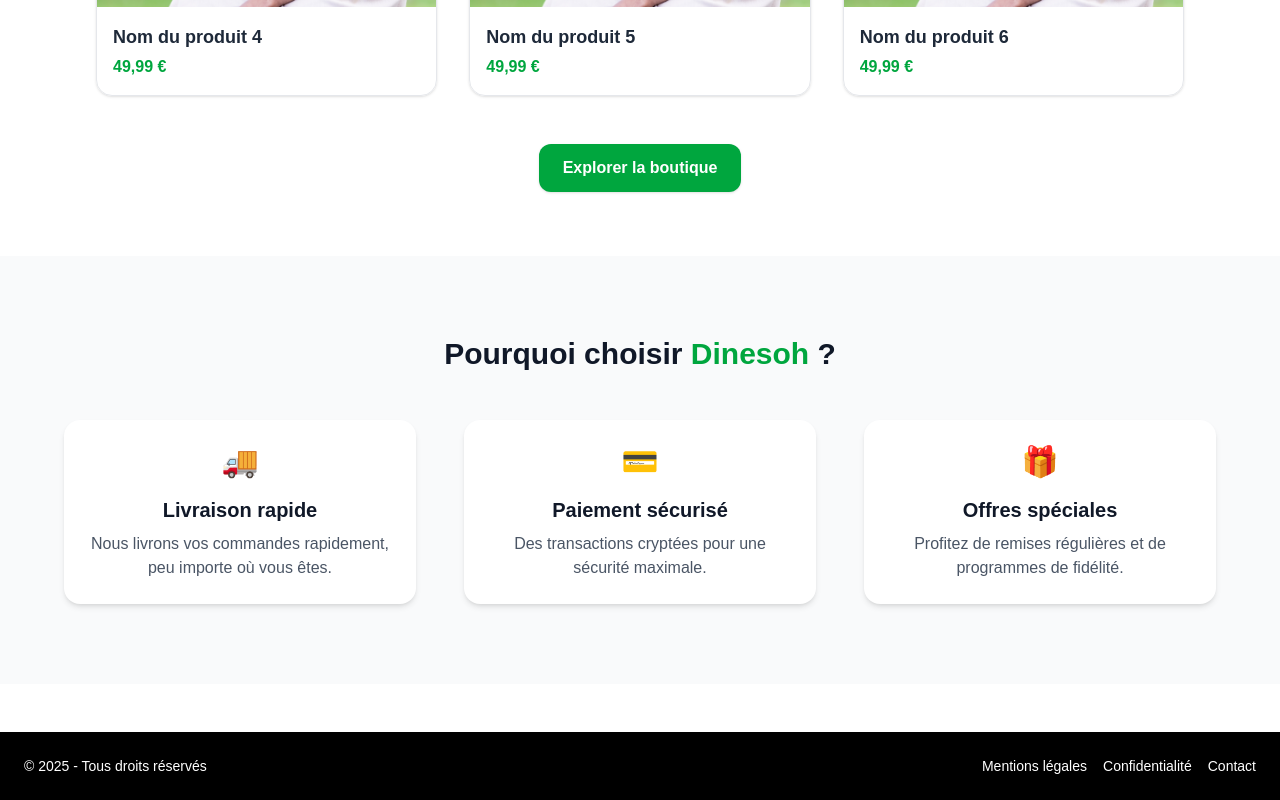
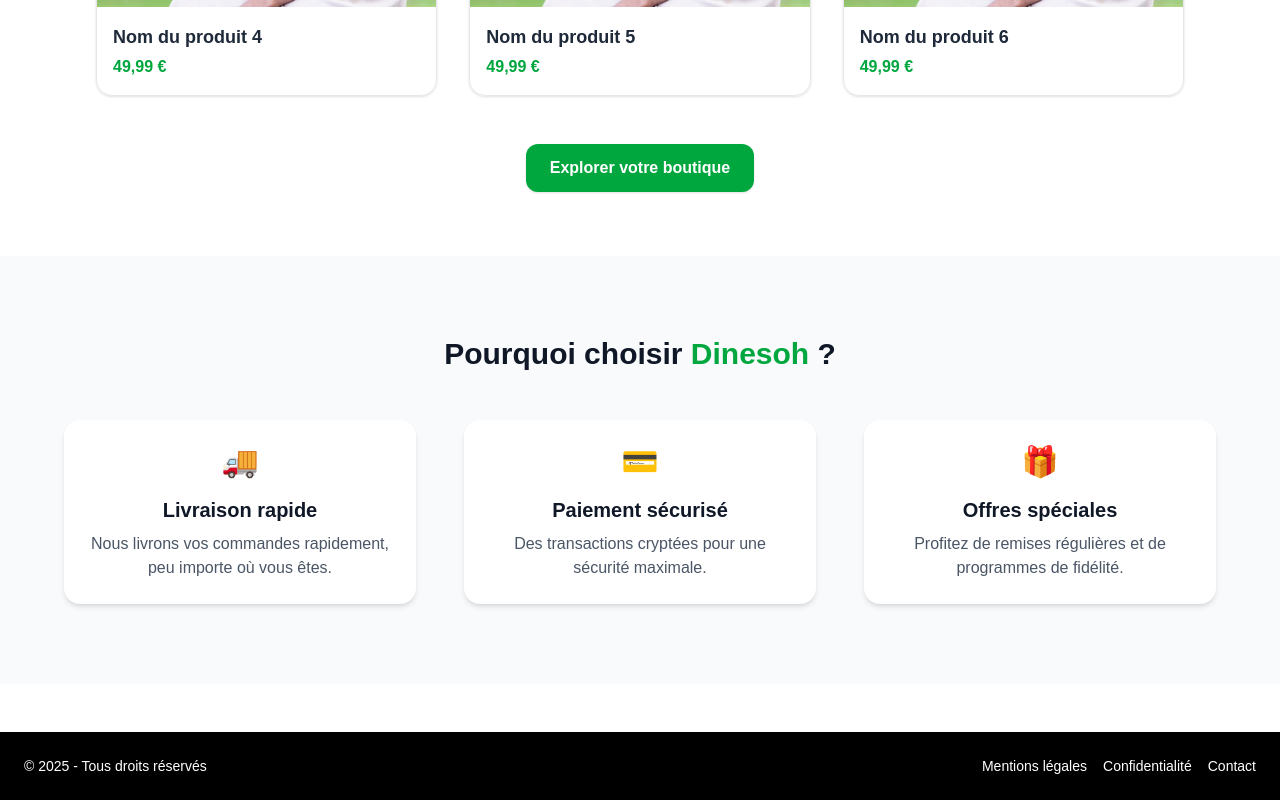
Before and after one commit to Adama55/dinesoh, a Next.js app: page / in a window 1280 px wide. Shown: the part 1564-2364 px from the top of the page. Built offline with nearby package versions, Linux system fonts and the light colour scheme.

Commit message:
update content

```diff
--- a/src/app/page.js
+++ b/src/app/page.js
@@ -77,7 +77,7 @@ export default function Home() {
             href="/products"
             className="inline-block bg-green-600 hover:bg-green-700 text-white font-semibold py-3 px-6 rounded-xl shadow"
           >
-            Explorer la boutique
+            Explorer votre boutique
           </a>
         </div>
       </section>
--- a/src/components/Header.js
+++ b/src/components/Header.js
@@ -22,7 +22,7 @@ export default function Header() {
         <nav className="hidden md:flex space-x-6">
           <a href="/" className="hover:underline hover:text-green-300 active:text-green-500 active:underline">Accueil</a>
           <a href="/products" className="hover:underline hover:text-green-300 active:text-green-500 active:underline">Boutique</a>
-          <a href="/about-us" className="hover:underline hover:text-green-300 active:text-green-500 active:underline">À propos de nous</a>
+          <a href="/about" className="hover:underline hover:text-green-300 active:text-green-500 active:underline">À propos de nous</a>
           <a href="/profil" className="hover:underline hover:text-green-300 active:text-green-500 active:underline">
             <User className="w-6 h-6" />
           </a>
```
